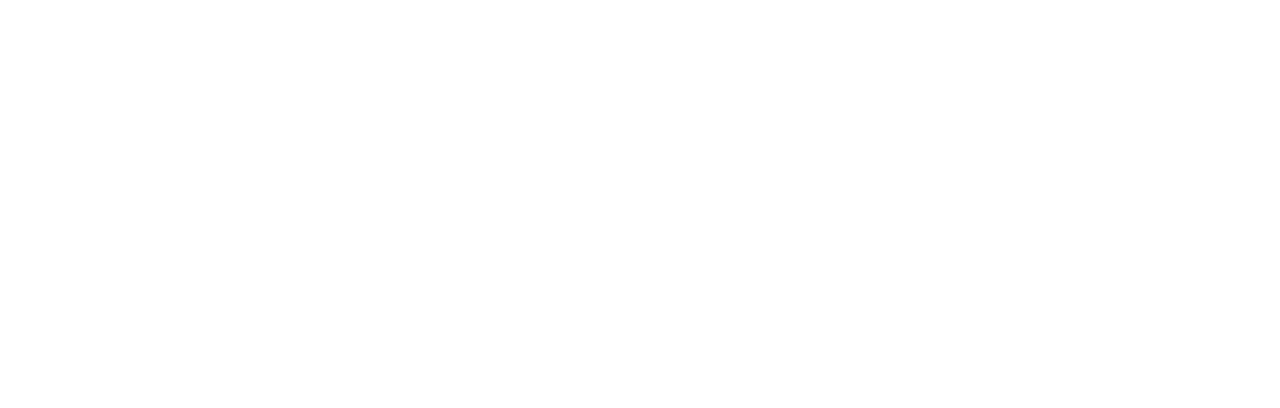
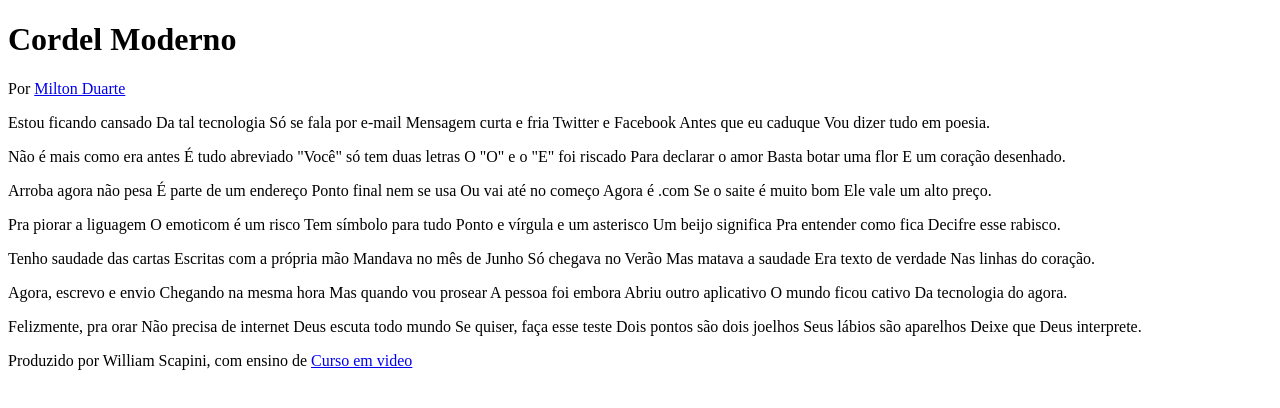
Before and after one commit to WilliamScapini/Modulo3-Html-Css, a plain HTML site: page projeto-cordel/index.html in a window 1280 px wide. Drawn offline with Linux system fonts and the light colour scheme.

Commit message:
inserção do conteudo

```diff
--- a/projeto-cordel/index.html
+++ b/projeto-cordel/index.html
@@ -3,9 +3,86 @@
 <head>
     <meta charset="UTF-8">
     <meta name="viewport" content="width=device-width, initial-scale=1.0">
-    <title>Document</title>
+    <title>Cordel Moderno</title>
 </head>
 <body>
-
+    <header>
+        <h1>Cordel Moderno</h1>
+        <p>Por <a href="https://www.recantodasletras.com.br/poesias/3186743" target="_blank">Milton Duarte</a></p>
+    </header>
+    <main>
+        <section class="normal">
+            <p>Estou ficando cansado
+                Da tal tecnologia
+                Só se fala por e-mail
+                Mensagem curta e fria
+                Twitter e Facebook
+                Antes que eu caduque
+                Vou dizer tudo em poesia.
+            </p>
+        </section>
+        <section class="imagem1">
+            <p>Não é mais como era antes
+                É tudo abreviado
+                "Você" só tem duas letras
+                O "O" e o "E" foi riscado
+                Para declarar o amor
+                Basta botar uma flor
+                E um coração desenhado.
+            </p>
+        </section>
+        <section class="normal">
+            <p>
+            Arroba agora não pesa
+            É parte de um endereço
+            Ponto final nem se usa
+            Ou vai até no começo
+            Agora é .com
+            Se o saite é muito bom
+            Ele vale um alto preço.
+            </p>
+            <p>
+            Pra piorar a liguagem
+            O emoticom é um risco
+            Tem símbolo para tudo
+            Ponto e vírgula e um asterisco
+            Um beijo significa
+            Pra entender como fica
+            Decifre esse rabisco.
+            </p>
+        </section>
+        <section class="imagem2">
+            <p>
+                Tenho saudade das cartas
+                Escritas com a própria mão
+                Mandava no mês de Junho
+                Só chegava no Verão
+                Mas matava a saudade
+                Era texto de verdade
+                Nas linhas do coração.
+            </p>
+        </section>
+        <section class="normal">
+            <p>
+                Agora, escrevo e envio
+                Chegando na mesma hora
+                Mas quando vou prosear
+                A pessoa foi embora
+                Abriu outro aplicativo
+                O mundo ficou cativo
+                Da tecnologia do agora.
+            </p>
+            <p>
+                Felizmente, pra orar
+                Não precisa de internet
+                Deus escuta todo mundo
+                Se quiser, faça esse teste
+                Dois pontos são dois joelhos
+                Seus lábios são aparelhos
+                Deixe que Deus interprete.
+            </p>
+        </section>
+    </main>
+    <footer>Produzido por William Scapini, com ensino de <a href="https://www.cursoemvideo.com" target="_blank">Curso em video</a></footer>
 </body>
 </html>
```
